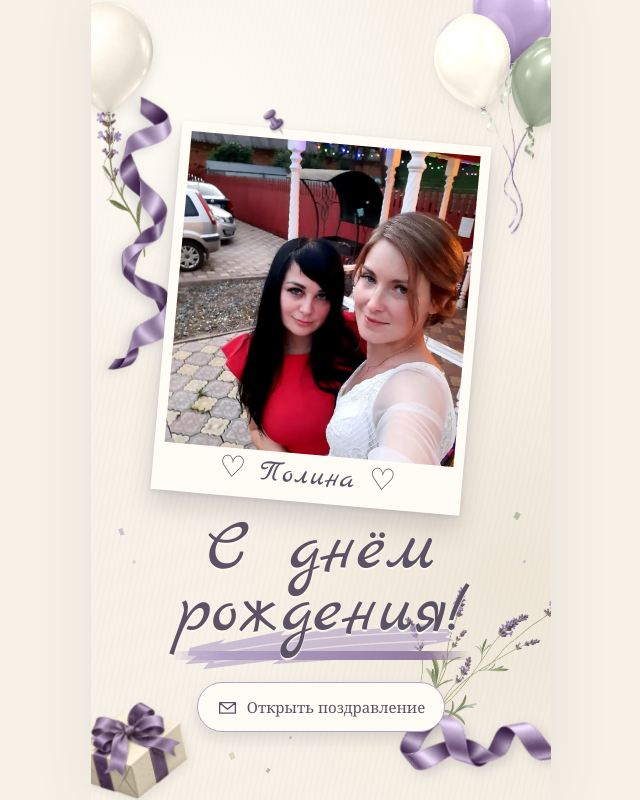
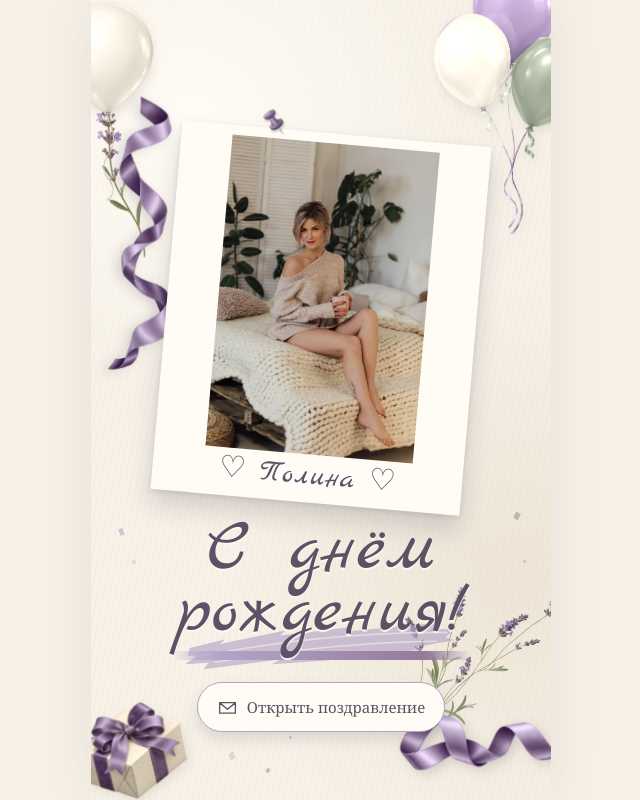
Before and after one commit to site-app-rg/birthday-polina-lena-template, a React (Vite) app: page / in a window 1280 px wide. Shown: the whole page, without its empty margins (319-959 px from the left). Built offline with nearby package versions, Linux system fonts and the light colour scheme.

Commit message:
Use Polina portrait 16 on cover

```diff
--- a/src/card.css
+++ b/src/card.css
@@ -716,3 +716,5 @@ button:focus-visible{outline-color:#927B9D}
 .cover-decor--ribbon-left,.cover-decor--ribbon-right,.album-decor--ribbon-side,.album-decor--ribbon-bottom,.collage__ribbon,.final-letter__ribbon,.envelope-section__ribbon{filter:drop-shadow(2px 5px 6px #5C526536)}
 .cover-polaroid .cover-polaroid__pushpin{filter:drop-shadow(1px 2px 1px #5C52654d)}
 .cover-open::before{background:linear-gradient(110deg,transparent 39%,#FFFCF580 46%,#FFFCF5ed 50%,#FFFCF580 54%,transparent 61%)}
+/* Фото на первом экране Полины: снимок целиком помещается в прежнюю бумажную рамку, без изменения её размера, наклона и оформления. */
+.cover-polaroid .cover-polaroid__portrait{object-fit:contain;background:#FFFCF5}
--- a/src/components/CardCover.tsx
+++ b/src/components/CardCover.tsx
@@ -17,7 +17,8 @@ export function CardCover({ onOpen }: { onOpen: () => void }) {
         <img className="cover-decor cover-decor--ribbon-right" src={decorPath('ribbon-curl-lavender.webp')} alt="" aria-hidden="true" />
         <figure className="cover-polaroid">
           <img className="cover-polaroid__pushpin" src={decorPath('lavender-pushpin.svg')} alt="" aria-hidden="true" />
-          <img src={mediaPath('polina-01.jpg')} alt="Полина" />
+          {/* Фото обложки Полины: отдельная копия снимка 16 обрезана только по чёрным полосам; исходник и прежнее фото обложки остаются в галерее. */}
+          <img className="cover-polaroid__portrait" src={mediaPath('polina-16-cover.jpg')} alt="Полина" />
           <figcaption>♡ Полина ♡</figcaption>
         </figure>
         <div className="cover-copy">
```
Also changed, not shown: public/media/polina-16-cover.jpg (added).
